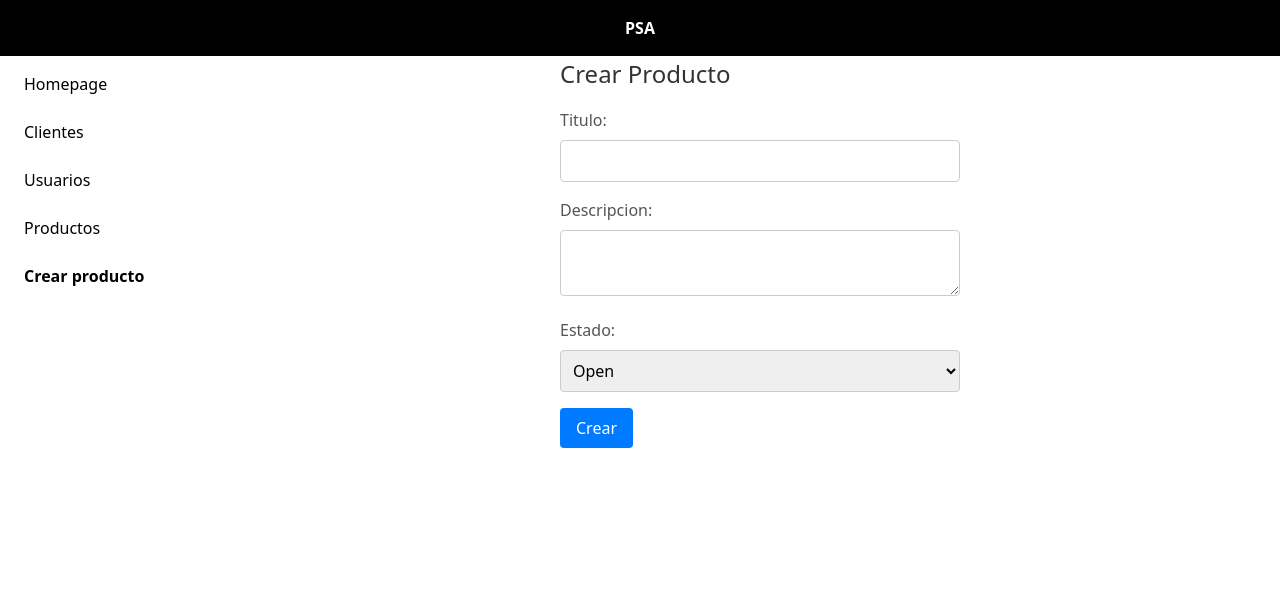
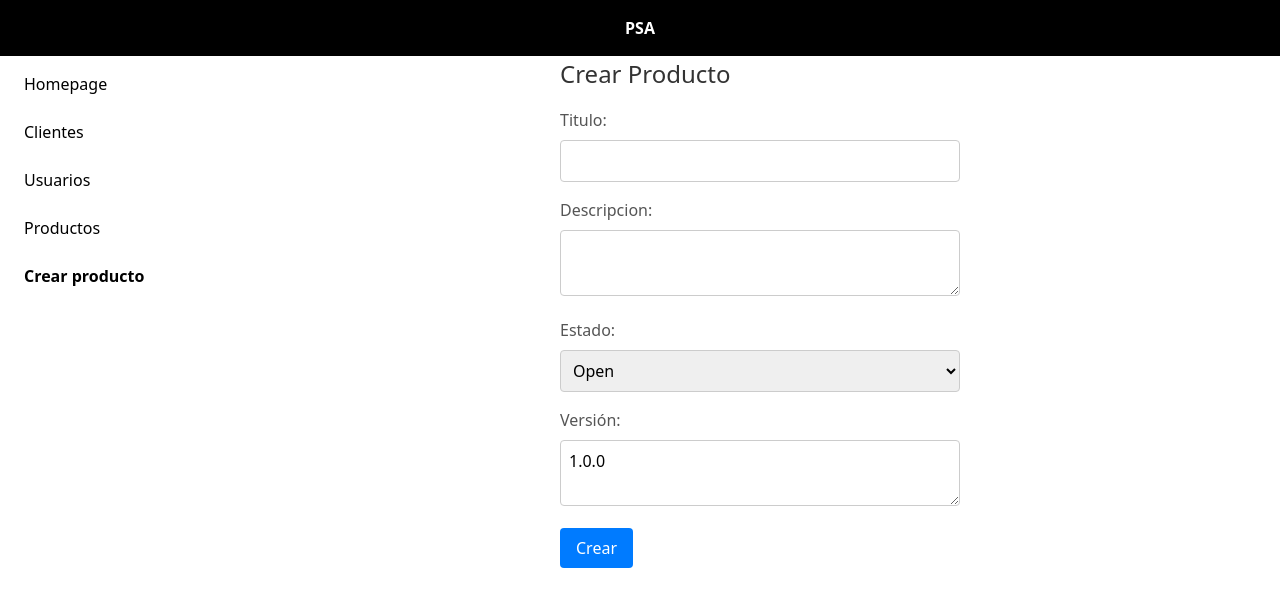
Before and after one commit to ivanovic99/TribuD, a Next.js app in the folder frontend/: page /productCreate in a window 1280 px wide. Shown: the top 606 px of the page. Built offline with nearby package versions, Linux system fonts and the light colour scheme.

Commit message:
agrego (a priori) version en todos los campos

```diff
--- a/frontend/pages/productCreate.tsx
+++ b/frontend/pages/productCreate.tsx
@@ -5,12 +5,13 @@ const ProductForm: React.FC = () => {
   const [title, setTitle] = useState('');
   const [description, setDescription] = useState('');
   const [status, setStatus] = useState('Open');
+  const [version] = useState('1.0.0');
   const [showPopup, setShowPopup] = useState(false);
 
   const handleSubmit = async (e: React.FormEvent) => {
     e.preventDefault();
     try {
-      await createProduct({ title, description, status });
+      await createProduct({ title, description, status, version });
       // Limpiar el formulario después de crear el producto
       setTitle('');
       setDescription('');
@@ -50,6 +51,10 @@ const ProductForm: React.FC = () => {
             <option value="In Progress">In Progress</option>
             <option value="Closed">Closed</option>
           </select>
+        </div>
+        <div className="form-group">
+          <label htmlFor="description">Versión:</label>
+          <textarea id="description" value={version} onChange={(e) => setDescription(e.target.value)} />
         </div>
         <button type="submit" className="btn-create">Crear</button>
       </form>
--- a/frontend/pages/products.tsx
+++ b/frontend/pages/products.tsx
@@ -34,13 +34,13 @@ export default function Products() {
                 <thead>
                   <tr>
                     <HeaderItem title="ID" />
-                    <HeaderItem title="Titulo" />
-                    <HeaderItem title="Descripcion" />
+                    <HeaderItem title="Título" />
+                    <HeaderItem title="Descripción" />
                     <HeaderItem title="Estado" />
-                    <HeaderItem title="Fecha de creacion" />
+                    <HeaderItem title="Fecha de creación" />
+                    <HeaderItem title="Versión" />
                   </tr>
                 </thead>
-
                 <tbody>
                   {products.map((product) => (
                      <ProductsGridRow key={product._id} product={product} />
--- a/frontend/pages/products/[productId].tsx
+++ b/frontend/pages/products/[productId].tsx
@@ -91,6 +91,10 @@ const closeDeleteConfirmation = () => {
                     <td className="px-6 py-4 whitespace-no-wrap border-b border-gray-200">
                       <div className="text-sm leading-5 text-gray-900">{product.createdAt}</div>
                     </td>
+
+                    <td className="px-6 py-4 whitespace-no-wrap border-b border-gray-200">
+                      <div className="text-sm leading-5 text-gray-900">{product.version}</div>
+                    </td>
                   </tr>
                 </tbody>
               </table>
```
